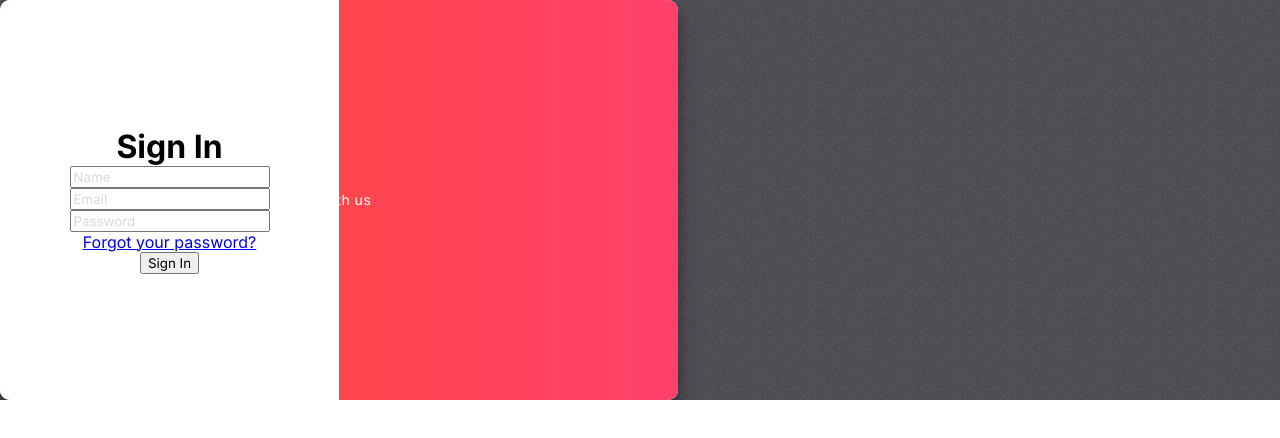
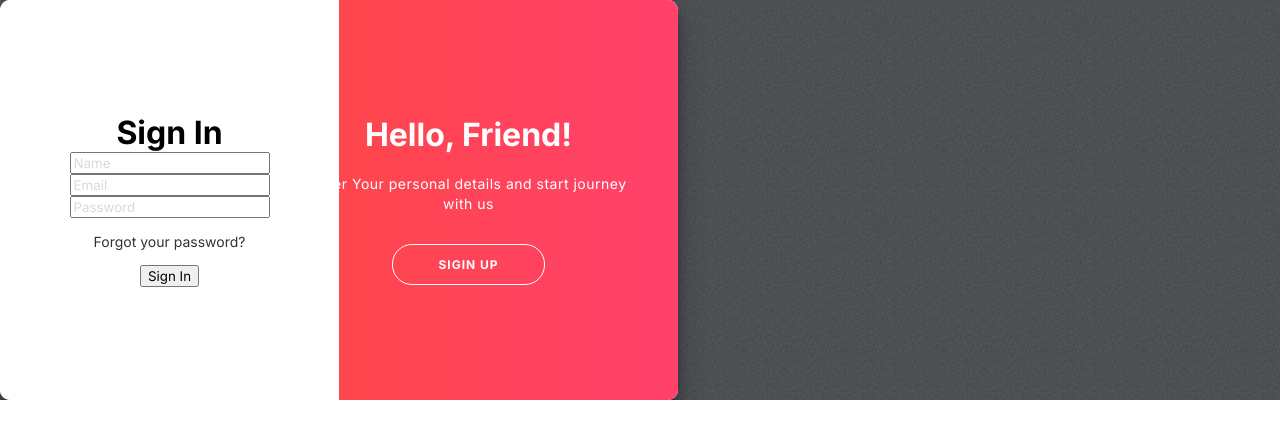
Before and after one commit to Harshu467/GYM, a React (Create React App) app: page / in a window 1280 px wide. Shown: the top 438 px of the page. Built offline with nearby package versions, Linux system fonts and the light colour scheme.

Commit message:
Updated Sign

```diff
--- a/src/Components/Sign/Sign.jsx
+++ b/src/Components/Sign/Sign.jsx
@@ -4,7 +4,7 @@ import './Sign.css'
 const Sign = () => {
     const [signIn, toggle] = useState(true);
     return (
-        <>
+        <div>
             <div className="Container">
                 <div className="SignUpContainer" signIn={signIn}>
                     <form className="Form">
@@ -21,37 +21,34 @@ const Sign = () => {
                         <input type={'text'} placeholder='Name' />
                         <input type={'email'} placeholder='Email' />
                         <input type={'password'} placeholder='Password' />
-                        <a href='#'>Forgot your password?</a>
+                        <a className='Anchor' href='#'>Forgot your password?</a>
                         <button>Sign In</button>
                     </form>
                 </div>
                 <div className="OverlayContainer" signinIn={signIn}>
                     <div className="Overlay" signinIn={signIn}>
-
-                        <div className="LeftOverlayPanel" signinIn={signIn}>
+                        <div className="OverlayPanel LeftOverlayPanel" signinIn={signIn}>
                             <h1 className="Title">Welcome Back!</h1>
                             <p className="Paragraph">
                                 To keep connected with us please login with your personal info
                             </p>
-                            <button className="GhostButton" onClick={() => toggle(true)}>
+                            <button className="Button GhostButton" onClick={() => toggle(true)}>
                                 Sign In
                             </button>
                         </div>
-
-                        <div className="RightOverlayPanel" signinIn={signIn}>
+                        <div className="OverlayPanel RightOverlayPanel" signinIn={signIn}>
                             <h1 className="Title">Hello, Friend!</h1>
                             <p className="Paragraph">
                                 Enter Your personal details and start journey with us
                             </p>
-                            <button className="GhostButton" onClick={() => toggle(false)}>
+                            <button className="Button GhostButton" onClick={() => toggle(false)}>
                                 Sigin Up
                             </button>
                         </div>
-
                     </div>
                 </div>
             </div>
-        </>
-            )
-}
+        </div>
+);
+};
 export default Sign
```
